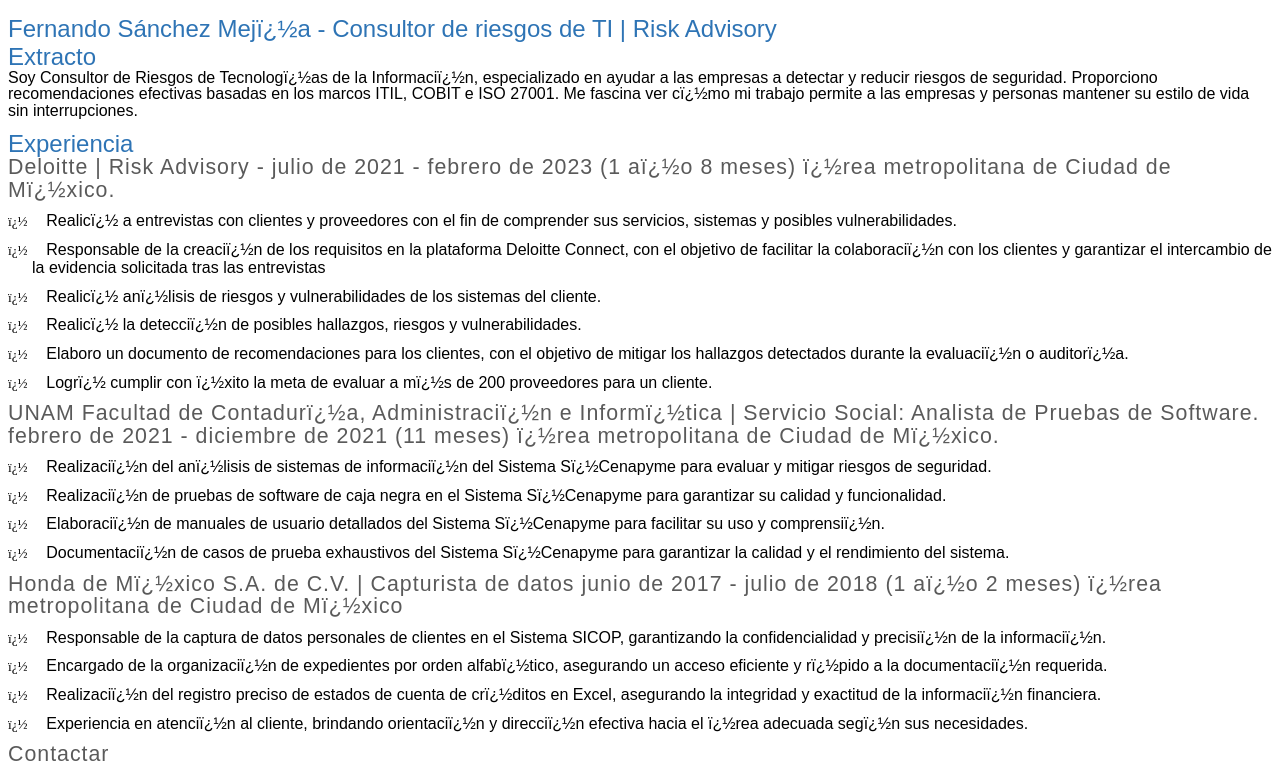
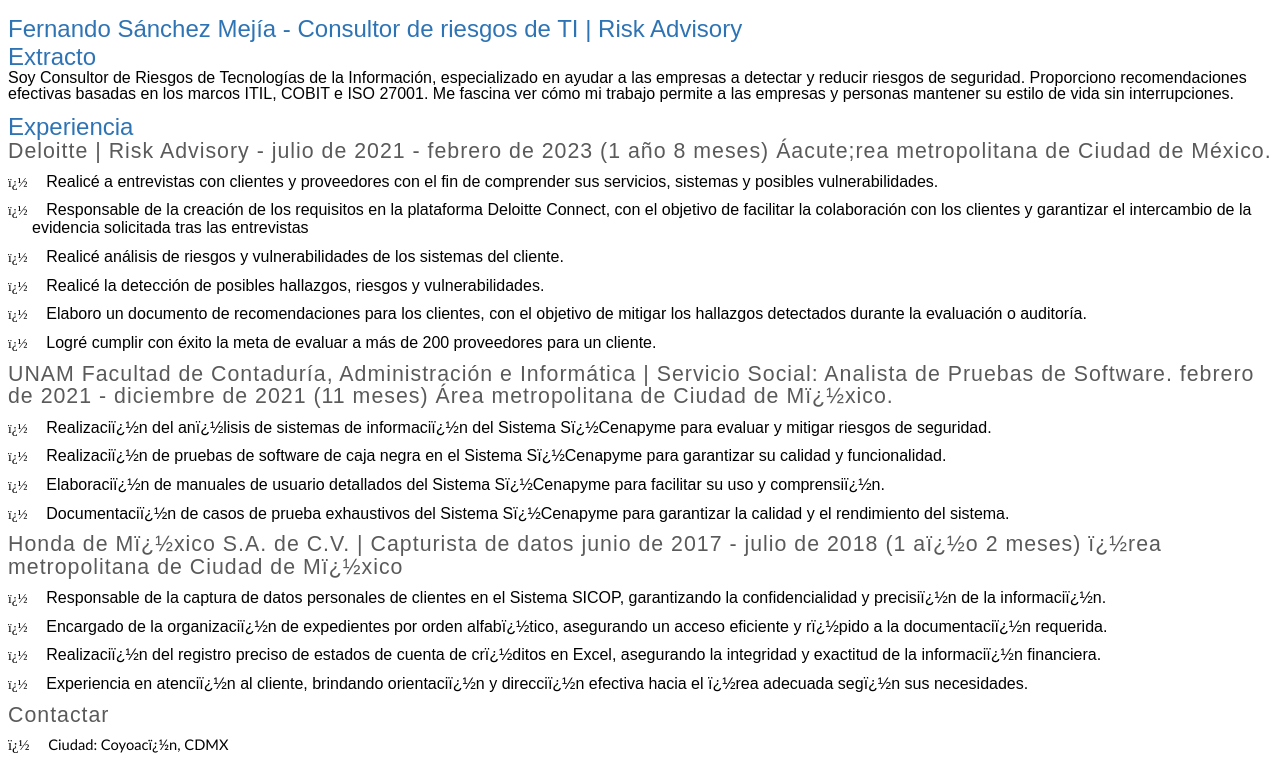
Before and after one commit to Freddy875/CVyCartaDePresentacion_FernadoSanchezMejia_2023, a plain HTML site: page index.html in a window 1280 px wide. Shown: the top 761 px of the page. Drawn offline with Linux system fonts and the light colour scheme.

Commit message:
Corrección de algunos acentos

```diff
--- a/index.html
+++ b/index.html
@@ -943,7 +943,7 @@
 
 <h1><span class=wdyuqq><span style='font-size:18.0pt;line-height:106%;
 font-family:"Arial",sans-serif;mso-fareast-font-family:"Times New Roman"'>Fernando
-S&aacute;nchez Mej�a - Consultor de riesgos de TI | Risk Advisory</span></span><span
+S&aacute;nchez Mej&iacute;a - Consultor de riesgos de TI | Risk Advisory</span></span><span
 style='mso-fareast-font-family:"Times New Roman"'><o:p></o:p></span></h1>
 
 <h2><span class=wdyuqq><span style='font-size:18.0pt;line-height:106%;
@@ -952,9 +952,9 @@
 
 <p class=MsoNormal><span class=wdyuqq><span style='font-size:12.0pt;line-height:
 106%;font-family:"Arial",sans-serif;color:black'>Soy Consultor de Riesgos de
-Tecnolog�as de la Informaci�n, especializado en ayudar a las empresas a
+Tecnolog&iacute;as de la Informaci&oacute;n, especializado en ayudar a las empresas a
 detectar y reducir riesgos de seguridad. Proporciono recomendaciones efectivas
-basadas en los marcos ITIL, COBIT e ISO 27001. Me fascina ver c�mo mi trabajo
+basadas en los marcos ITIL, COBIT e ISO 27001. Me fascina ver c&oacute;mo mi trabajo
 permite a las empresas y personas mantener su estilo de vida sin
 interrupciones.</span></span></p>
 
@@ -964,13 +964,13 @@
 
 <p class=MsoSubtitle><span class=wdyuqq><span style='font-size:16.0pt;
 line-height:106%;font-family:"Arial",sans-serif'>Deloitte | Risk Advisory -
-julio de 2021&nbsp;-&nbsp;febrero de 2023&nbsp;(1 a�o 8 meses) �rea metropolitana
-de Ciudad de M�xico.</span></span></p>
+julio de 2021&nbsp;-&nbsp;febrero de 2023&nbsp;(1 a&ntilde;o 8 meses) &Aacute;acute;rea metropolitana
+de Ciudad de M&eacute;xico.</span></span></p>
 
 <p class=MsoNormal style='margin-left:18.0pt;text-indent:-18.0pt;line-height:
 normal'><span style='font-size:10.0pt;font-family:Symbol'>�</span><span
 style='font-size:7.0pt;font-family:"Times New Roman",serif'>&nbsp;&nbsp;&nbsp;&nbsp;&nbsp;&nbsp;&nbsp;
-</span><span style='font-size:12.0pt;font-family:"Arial",sans-serif;color:black'>Realic�
+</span><span style='font-size:12.0pt;font-family:"Arial",sans-serif;color:black'>Realic&eacute;
 a entrevistas con clientes y proveedores con el fin de comprender sus
 servicios, sistemas y posibles vulnerabilidades.</span></p>
 
@@ -978,39 +978,39 @@
 normal'><span style='font-size:10.0pt;font-family:Symbol'>�</span><span
 style='font-size:7.0pt;font-family:"Times New Roman",serif'>&nbsp;&nbsp;&nbsp;&nbsp;&nbsp;&nbsp;&nbsp;
 </span><span style='font-size:12.0pt;font-family:"Arial",sans-serif;color:black'>Responsable
-de la creaci�n de los requisitos en la plataforma Deloitte Connect, con el
-objetivo de facilitar la colaboraci�n con los clientes y garantizar el
+de la creaci&oacute;n de los requisitos en la plataforma Deloitte Connect, con el
+objetivo de facilitar la colaboraci&oacute;n con los clientes y garantizar el
 intercambio de la evidencia solicitada tras las entrevistas</span></p>
 
 <p class=MsoNormal style='margin-left:18.0pt;text-indent:-18.0pt;line-height:
 normal'><span style='font-size:10.0pt;font-family:Symbol'>�</span><span
 style='font-size:7.0pt;font-family:"Times New Roman",serif'>&nbsp;&nbsp;&nbsp;&nbsp;&nbsp;&nbsp;&nbsp;
-</span><span style='font-size:12.0pt;font-family:"Arial",sans-serif;color:black'>Realic�
-an�lisis de riesgos y vulnerabilidades de los sistemas del cliente.</span></p>
+</span><span style='font-size:12.0pt;font-family:"Arial",sans-serif;color:black'>Realic&eacute;
+an&aacute;lisis de riesgos y vulnerabilidades de los sistemas del cliente.</span></p>
 
 <p class=MsoNormal style='margin-left:18.0pt;text-indent:-18.0pt;line-height:
 normal'><span style='font-size:10.0pt;font-family:Symbol'>�</span><span
 style='font-size:7.0pt;font-family:"Times New Roman",serif'>&nbsp;&nbsp;&nbsp;&nbsp;&nbsp;&nbsp;&nbsp;
-</span><span style='font-size:12.0pt;font-family:"Arial",sans-serif;color:black'>Realic�
-la detecci�n de posibles hallazgos, riesgos y vulnerabilidades.</span></p>
+</span><span style='font-size:12.0pt;font-family:"Arial",sans-serif;color:black'>Realic&eacute;
+la detecci&oacute;n de posibles hallazgos, riesgos y vulnerabilidades.</span></p>
 
 <p class=MsoNormal style='margin-left:18.0pt;text-indent:-18.0pt;line-height:
 normal'><span style='font-size:10.0pt;font-family:Symbol'>�</span><span
 style='font-size:7.0pt;font-family:"Times New Roman",serif'>&nbsp;&nbsp;&nbsp;&nbsp;&nbsp;&nbsp;&nbsp;
 </span><span style='font-size:12.0pt;font-family:"Arial",sans-serif;color:black'>Elaboro
 un documento de recomendaciones para los clientes, con el objetivo de mitigar
-los hallazgos detectados durante la evaluaci�n o auditor�a.</span></p>
+los hallazgos detectados durante la evaluaci&oacute;n o auditor&iacute;a.</span></p>
 
 <p class=MsoNormal style='margin-left:18.0pt;text-indent:-18.0pt;line-height:
 normal'><span style='font-size:10.0pt;font-family:Symbol'>�</span><span
 style='font-size:7.0pt;font-family:"Times New Roman",serif'>&nbsp;&nbsp;&nbsp;&nbsp;&nbsp;&nbsp;&nbsp;
-</span><span style='font-size:12.0pt;font-family:"Arial",sans-serif;color:black'>Logr�
-cumplir con �xito la meta de evaluar a m�s de 200 proveedores para un cliente.</span></p>
+</span><span style='font-size:12.0pt;font-family:"Arial",sans-serif;color:black'>Logr&eacute;
+cumplir con &eacute;xito la meta de evaluar a m&aacute;s de 200 proveedores para un cliente.</span></p>
 
 <p class=MsoSubtitle><span class=wdyuqq><span style='font-size:16.0pt;
-line-height:106%;font-family:"Arial",sans-serif'>UNAM Facultad de Contadur�a,
-Administraci�n e Inform�tica | Servicio Social: Analista de Pruebas de
-Software. febrero de 2021&nbsp;-&nbsp;diciembre de 2021&nbsp;(11 meses) �rea
+line-height:106%;font-family:"Arial",sans-serif'>UNAM Facultad de Contadur&iacute;a,
+Administraci&oacute;n e Inform&aacute;tica | Servicio Social: Analista de Pruebas de
+Software. febrero de 2021&nbsp;-&nbsp;diciembre de 2021&nbsp;(11 meses) &Aacute;rea
 metropolitana de Ciudad de M�xico.</span></span></p>
 
 <p class=MsoNormal style='margin-left:18.0pt;text-indent:-18.0pt;line-height:
```
